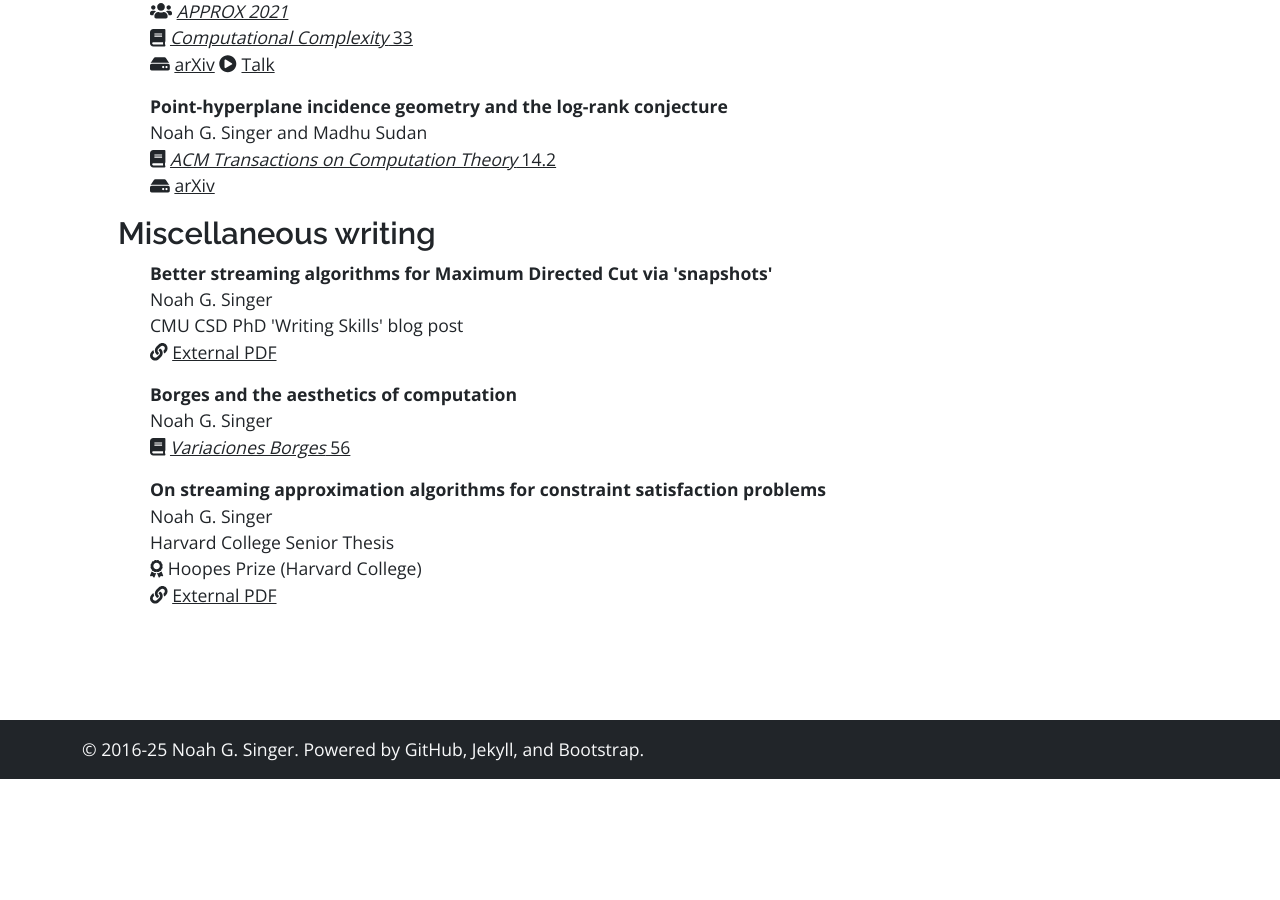
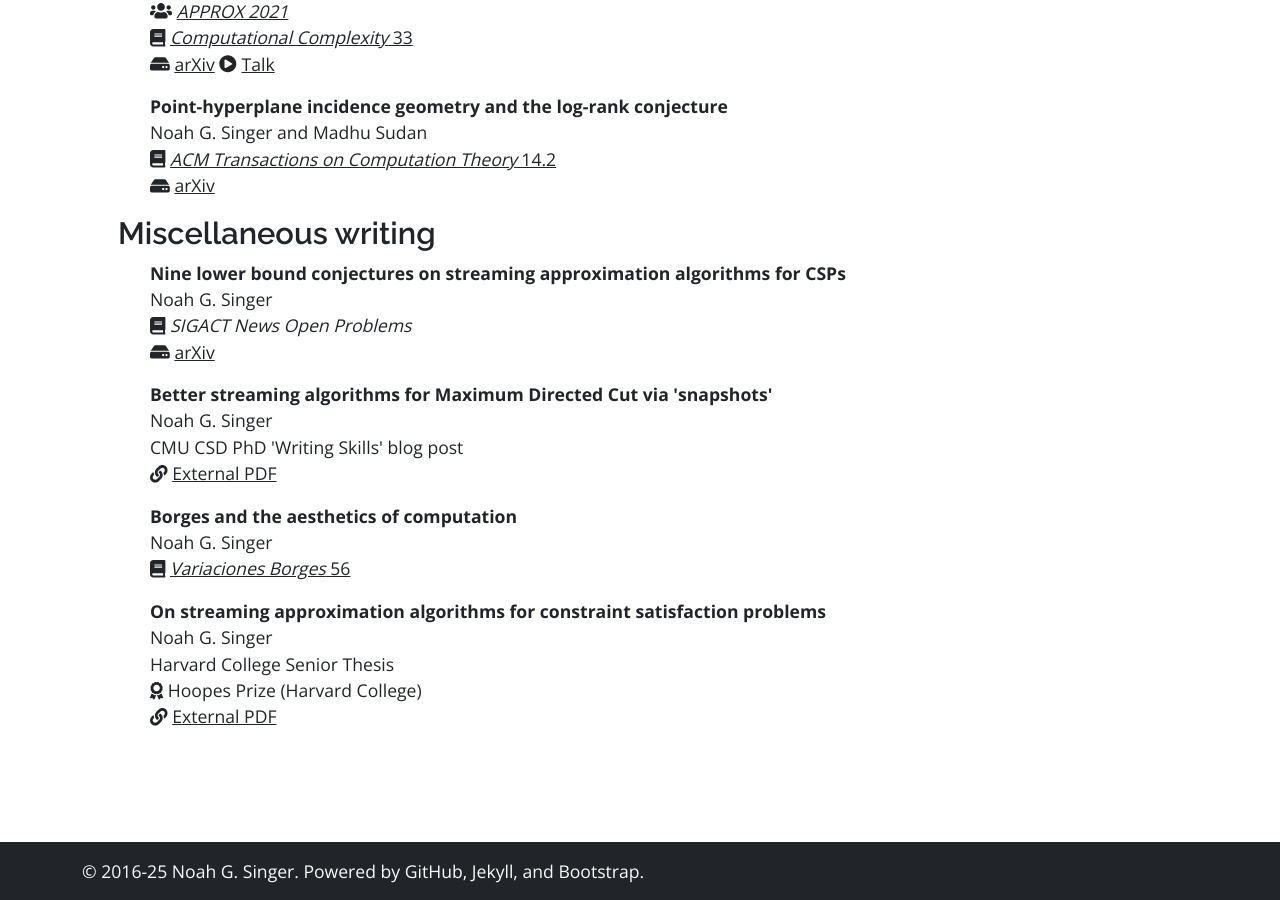
Before and after one commit to singerng/noahsinger.org, a Jekyll site: the page built from papers/index.md, in a window 1280 px wide and 900 px high, scrolled down 1510 px. Built offline with Jekyll 4.4.1, drawn with Linux system fonts in a browser that asks for light colours; nearby versions of some CDN libraries; before the commit the page ends 2289 px from its top, so only the background shows below that.

Commit message:
added open problems column

```diff
--- a/_data/papers/misc.yaml
+++ b/_data/papers/misc.yaml
@@ -1,3 +1,10 @@
+- title: Nine lower bound conjectures on streaming approximation algorithms for CSPs
+  authors: Noah G. Singer
+  arxiv: 2510.10714
+  venues:
+    - type: journal
+      title: SIGACT News Open Problems
+
 - title: Better streaming algorithms for Maximum Directed Cut via 'snapshots'
   authors: Noah G. Singer
   desc: "CMU CSD PhD 'Writing Skills' blog post"
```
